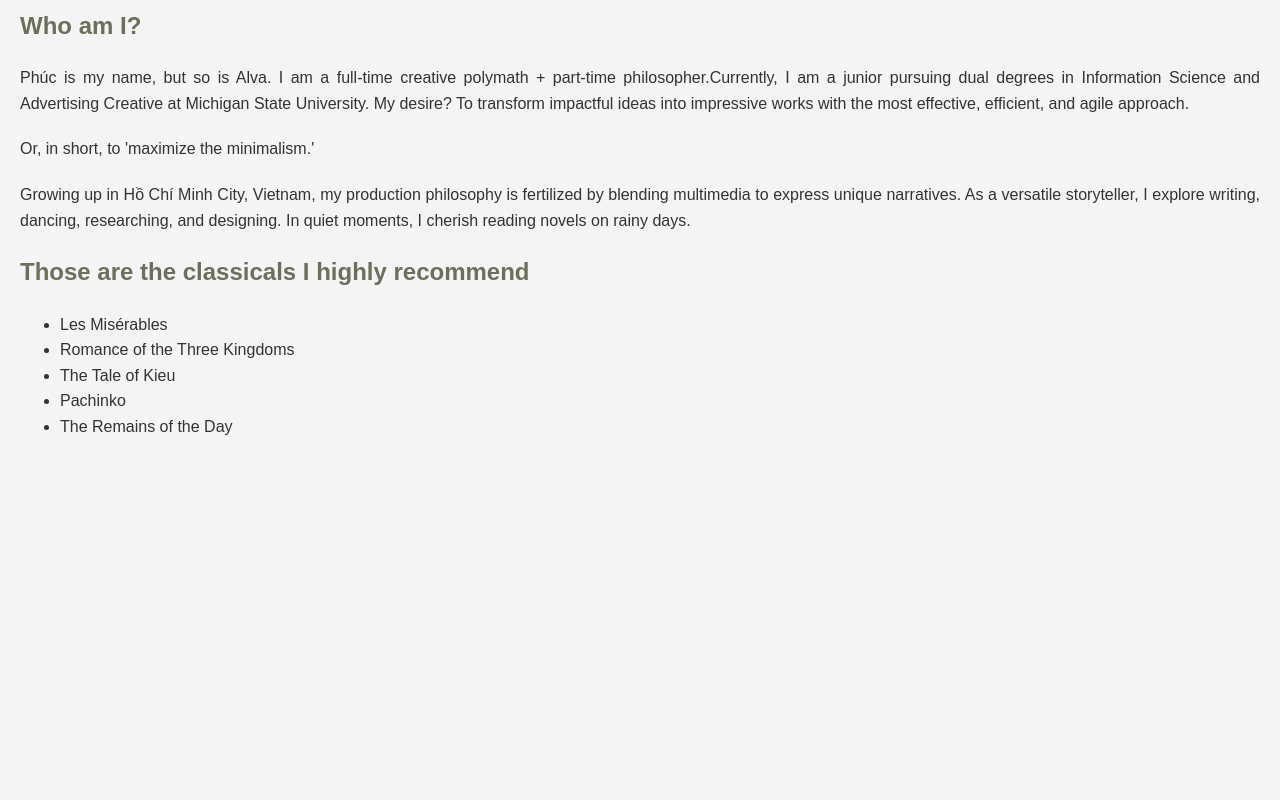
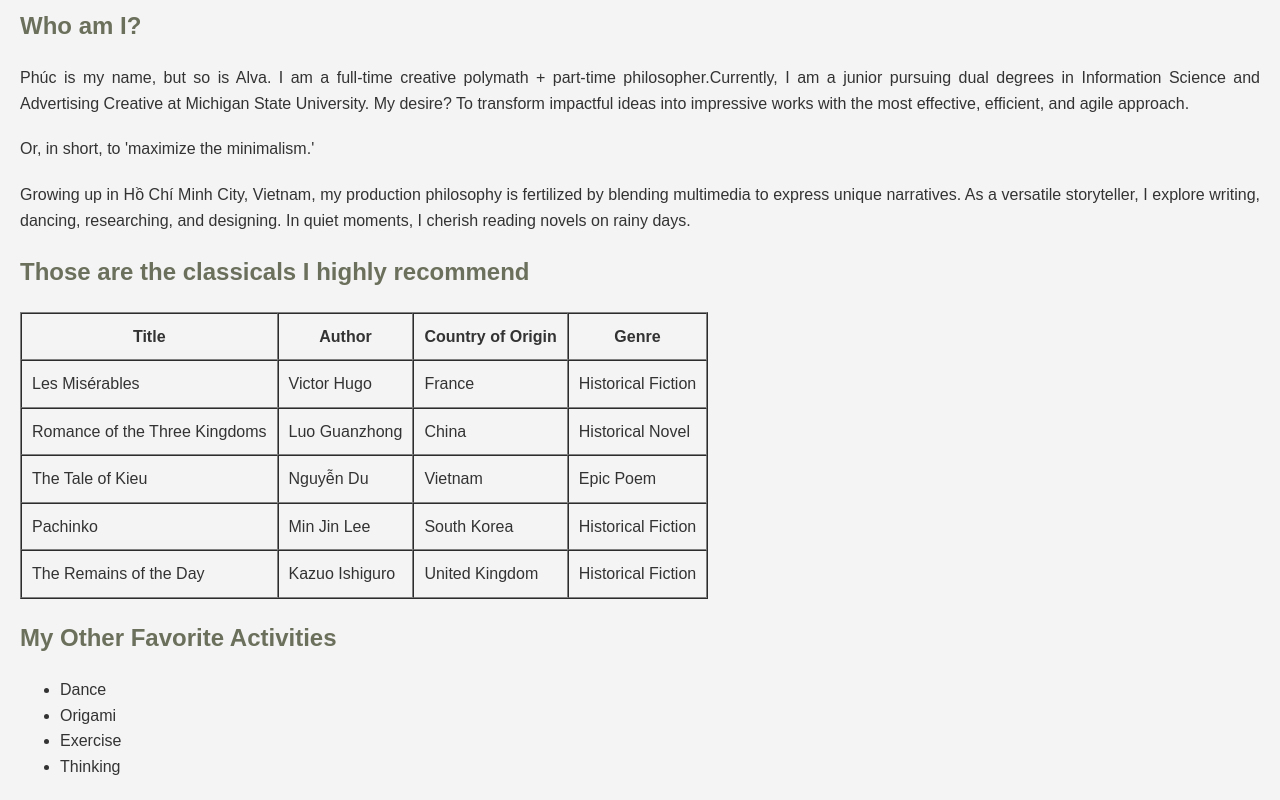
Before and after one commit to phucnguyen-alva/mi349_blog, a plain HTML site: page about.html in a window 1280 px wide. Shown: the part 683-1483 px from the top of the page. Before the commit the page ends 1142 px from the top, so only its background shows below. Drawn offline with Linux system fonts and the light colour scheme.

Commit message:
Table and List

```diff
--- a/about.html
+++ b/about.html
@@ -47,12 +47,50 @@
             <p>Or, in short, to 'maximize the minimalism.'</p>
             <p>Growing up in Hồ Chí Minh City, Vietnam, my production philosophy is fertilized by blending multimedia to express unique narratives. As a versatile storyteller, I explore writing, dancing, researching, and designing. In quiet moments, I cherish reading novels on rainy days.</p>
             <h2>Those are the classicals I highly recommend</h2>
+            <table border="1" cellpadding="10" cellspacing="0">
+                <tr>
+                    <th>Title</th>
+                    <th>Author</th>
+                    <th>Country of Origin</th>
+                    <th>Genre</th>
+                </tr>
+                <tr>
+                    <td>Les Misérables</td>
+                    <td>Victor Hugo</td>
+                    <td>France</td>
+                    <td>Historical Fiction</td>
+                </tr>
+                <tr>
+                    <td>Romance of the Three Kingdoms</td>
+                    <td>Luo Guanzhong</td>
+                    <td>China</td>
+                    <td>Historical Novel</td>
+                </tr>
+                <tr>
+                    <td>The Tale of Kieu</td>
+                    <td>Nguyễn Du</td>
+                    <td>Vietnam</td>
+                    <td>Epic Poem</td>
+                </tr>
+                <tr>
+                    <td>Pachinko</td>
+                    <td>Min Jin Lee</td>
+                    <td>South Korea</td>
+                    <td>Historical Fiction</td>
+                </tr>
+                <tr>
+                    <td>The Remains of the Day</td>
+                    <td>Kazuo Ishiguro</td>
+                    <td>United Kingdom</td>
+                    <td>Historical Fiction</td>
+                </tr>
+            </table>
+            <h2>My Other Favorite Activities</h2>
             <ul>
-                <li>Les Misérables</li>
-                <li>Romance of the Three Kingdoms</li>
-                <li>The Tale of Kieu</li>
-                <li>Pachinko</li>
-                <li>The Remains of the Day</li>
+                <li>Dance</li>
+                <li>Origami</li>
+                <li>Exercise</li>
+                <li>Thinking</li>
             </ul>
     </main>
 </body>
```
